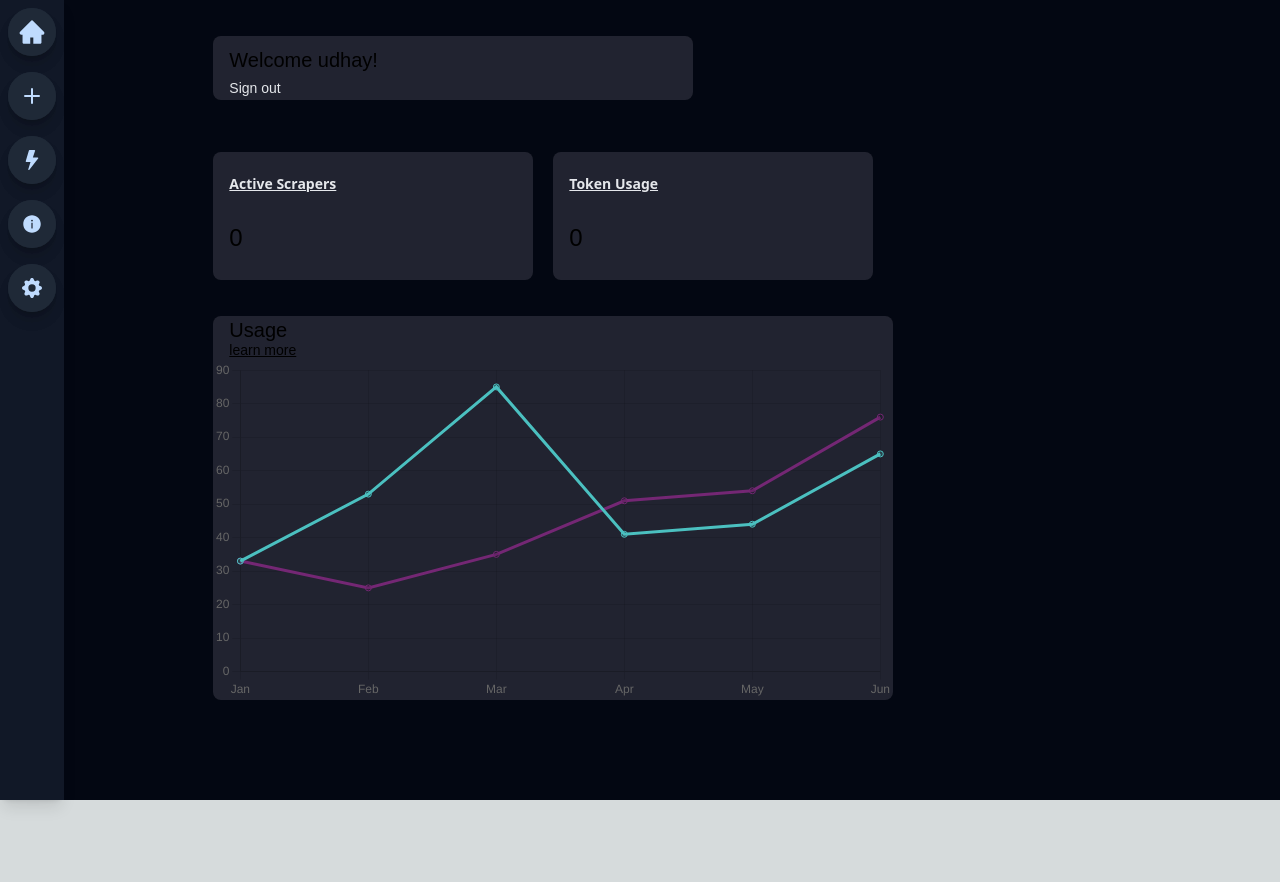
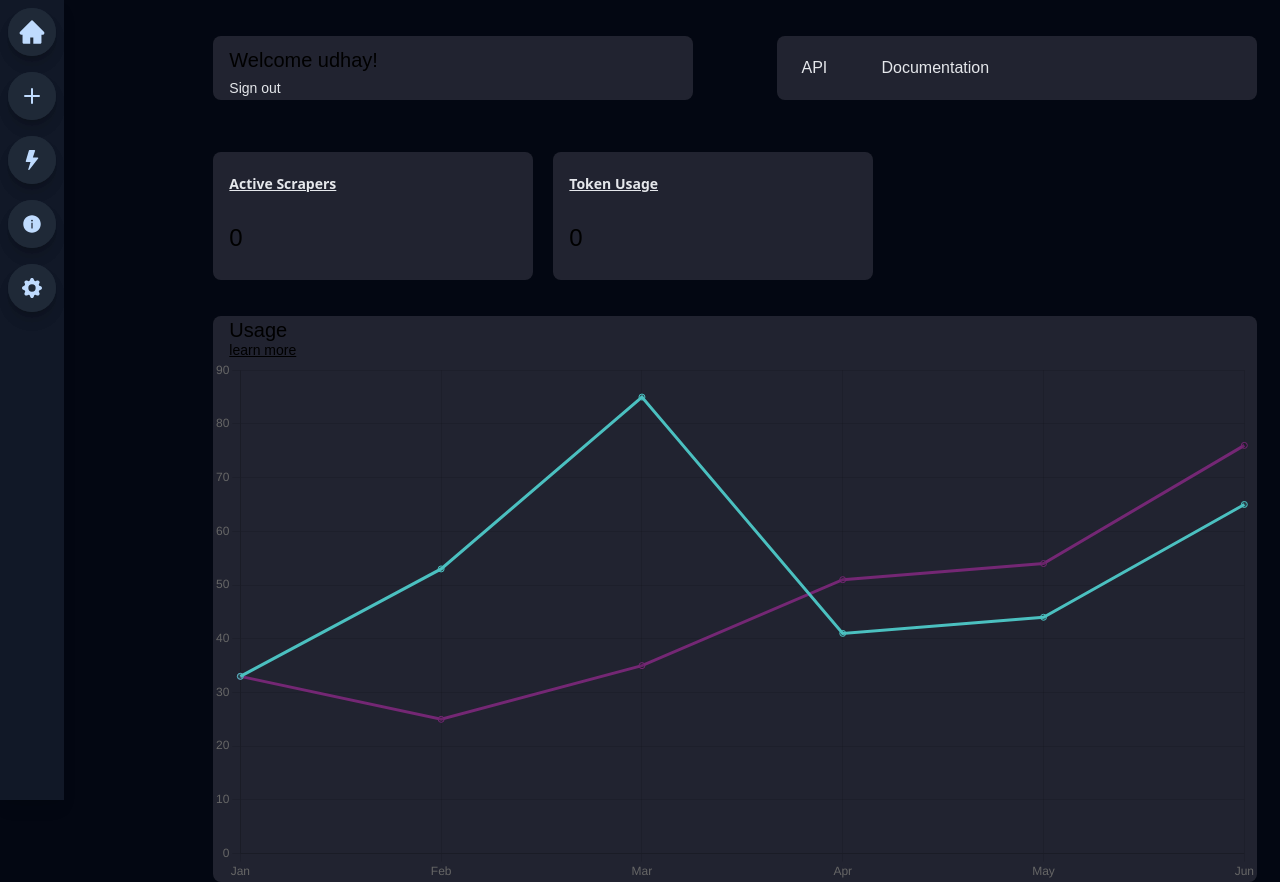
Before and after one commit to sup-Udh/Scraper-io, a Next.js app: page /user/dashboard in a window 1280 px wide. Before the commit the page ends 800 px from the top, so only its background shows below. Built offline with nearby package versions, Linux system fonts and the light colour scheme.

Commit message:
Analytics vercel

```diff
--- a/components/sidebar.tsx
+++ b/components/sidebar.tsx
@@ -18,14 +18,14 @@ export default function Sidebar(){
         <span className='sidebar-icon group'>
         <SideBarIcon icon={<AiFillHome size="28" /> } />
         <span className='sidebar-tooltip group-hover:scale-100'>
-            tool tip 1
+            Home
           </span>
 
         </span>
         <span className='sidebar-icon group'>
         <SideBarIcon icon={<BsPlus size="32" />} />
         <span className='sidebar-tooltip group-hover:scale-100'>
-            tool tip2
+          New Scraper
           </span>
 
 
@@ -35,7 +35,7 @@ export default function Sidebar(){
         <SideBarIcon icon={<BsFillLightningFill size="20" />} />
 
         <span className='sidebar-tooltip group-hover:scale-100'>
-            tool tip3
+            Active scrapers
           </span>
 
 
@@ -45,7 +45,7 @@ export default function Sidebar(){
         <SideBarIcon icon={<AiFillInfoCircle size="20" />} />
 
         <span className='sidebar-tooltip group-hover:scale-100'>
-            tool tip4
+          Documentation
           </span>
 
         </span>
@@ -53,7 +53,7 @@ export default function Sidebar(){
         <span className='sidebar-icon group'>
         <SideBarIcon icon={<BsGearFill size="20" />} />
         <span className='sidebar-tooltip group-hover:scale-100'>
-            tool tip5
+            Settings
           </span>
         </span>
 
--- a/package.json
+++ b/package.json
@@ -13,6 +13,7 @@
     "@types/node": "20.4.1",
     "@types/react": "18.2.14",
     "@types/react-dom": "18.2.6",
+    "@vercel/analytics": "^1.0.2",
     "axios": "^1.4.0",
     "chart.js": "^4.3.1",
     "eslint": "8.44.0",
--- a/pages/index.tsx
+++ b/pages/index.tsx
@@ -5,6 +5,8 @@ import axios from 'axios'
 import github from '../public/git.png'
 import Link from 'next/link'
 import { Meta } from '../components/partials/Meta'
+import { Analytics } from '@vercel/analytics/react';
+
 export default function Home() {
   const [email , setEmail] = useState('')
   const [hiddensucess , setHiddensucess] = useState(true)
@@ -134,6 +136,8 @@ export default function Home() {
 
     {/* master class div ending */}
     </div>
+            <Analytics />
+
     </>
 
   )
--- a/pages/user/dashboard.tsx
+++ b/pages/user/dashboard.tsx
@@ -27,7 +27,29 @@ export default function dashboard(){
 
                 </Link>
 
+
+
+
             </div>
+
+                       {/* api docs  */}
+                       <div className="lg:flex hidden">
+                       <div className="flex-shrink-0 grid justify-items-center mt-[-4rem] ml-[35.25rem] bg-[#40414F] bg-opacity-50 w-[30rem] h-16 rounded-lg ">
+                        <div className="flex-shrink-0">
+                            <span className="static font-light text-gray-200 ">
+                                <div className="my-5 mr-[15.25rem]">
+                                    API
+                                    <div className=" font-light text-gray-200 ml-[5rem] mt-[-1.50rem]">
+                                        Documentation
+                                    </div>
+                            </div>
+                            </span>
+                        </div>
+
+
+
+                        </div>
+                       </div>
 
             {/* parent flex */}
             <div className="flex">
```
Also changed, not shown: 1 other file (tests, documents, lock files or other folders).
